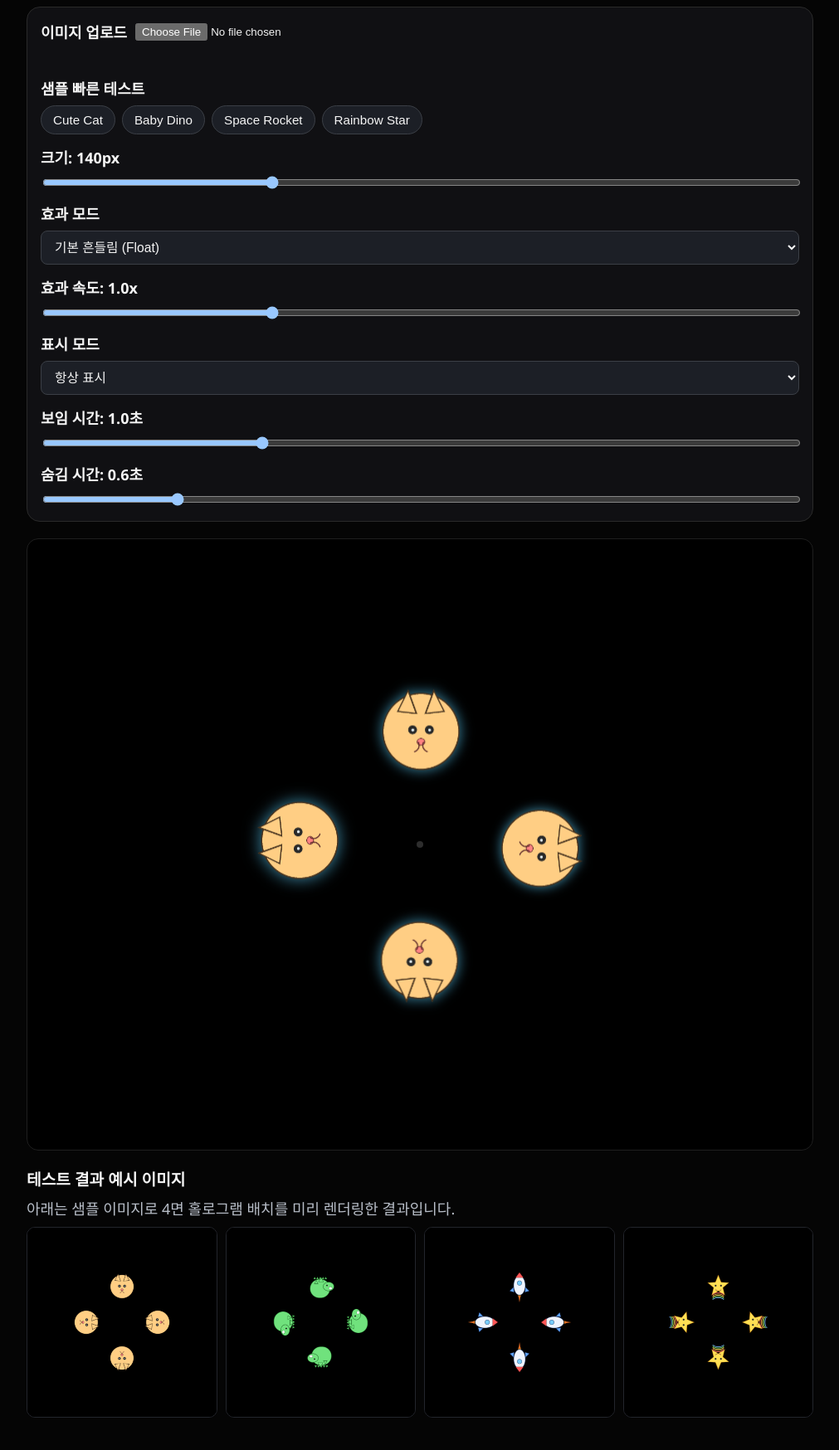
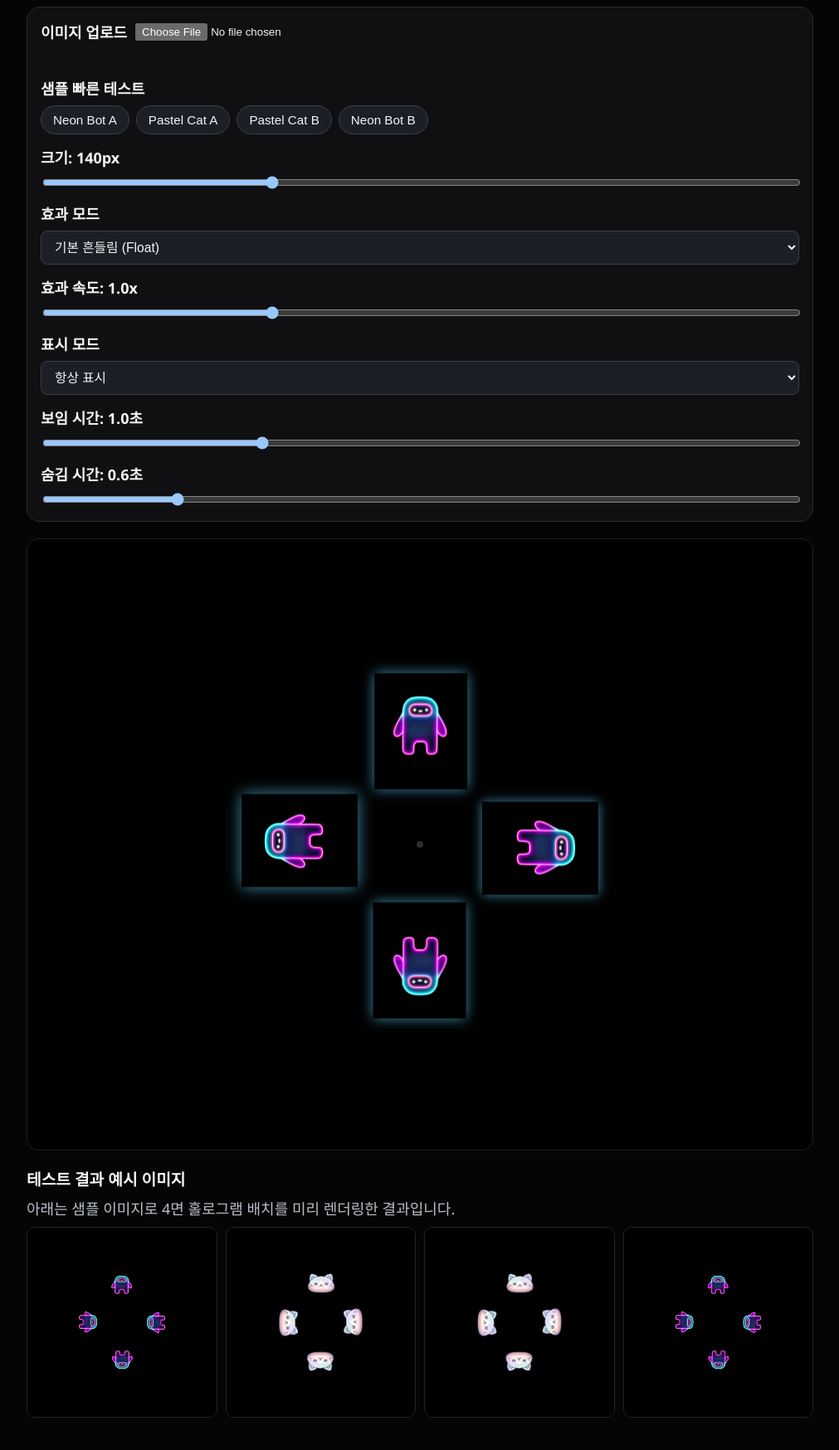
Before and after one commit to keymaker7/hologram, a plain HTML site: page index.html in a window 1280 px wide. Shown: the part 160-1908 px from the top of the page at 83% size, without its empty margins (134-1145 px from the left). Drawn offline with Linux system fonts and the light colour scheme.

Commit message:
Replace default demo assets with the newly attached neon and pastel mascot images. Update sample buttons, default selection, and generated preview outputs so deployment matches the new image set.
Made-with: Cursor

```diff
--- a/index.html
+++ b/index.html
@@ -29,10 +29,10 @@
         <div class="sample-control">
           <span>샘플 빠른 테스트</span>
           <div class="sample-buttons">
-            <button class="sample-btn" data-src="./samples/cute-cat.png" type="button">Cute Cat</button>
-            <button class="sample-btn" data-src="./samples/baby-dino.png" type="button">Baby Dino</button>
-            <button class="sample-btn" data-src="./samples/space-rocket.png" type="button">Space Rocket</button>
-            <button class="sample-btn" data-src="./samples/rainbow-star.png" type="button">Rainbow Star</button>
+            <button class="sample-btn" data-src="./samples/neon-bot-a.png" type="button">Neon Bot A</button>
+            <button class="sample-btn" data-src="./samples/pastel-cat-a.png" type="button">Pastel Cat A</button>
+            <button class="sample-btn" data-src="./samples/pastel-cat-b.png" type="button">Pastel Cat B</button>
+            <button class="sample-btn" data-src="./samples/neon-bot-b.png" type="button">Neon Bot B</button>
           </div>
         </div>
 
@@ -94,10 +94,10 @@
         <h2>테스트 결과 예시 이미지</h2>
         <p class="preview-desc">아래는 샘플 이미지로 4면 홀로그램 배치를 미리 렌더링한 결과입니다.</p>
         <div class="preview-grid">
-          <img src="./preview/hologram-cute-cat.png" alt="귀여운 고양이 홀로그램 예시" />
-          <img src="./preview/hologram-baby-dino.png" alt="아기 공룡 홀로그램 예시" />
-          <img src="./preview/hologram-space-rocket.png" alt="우주 로켓 홀로그램 예시" />
-          <img src="./preview/hologram-rainbow-star.png" alt="무지개 별 홀로그램 예시" />
+          <img src="./preview/hologram-neon-bot-a.png" alt="Neon Bot A 홀로그램 예시" />
+          <img src="./preview/hologram-pastel-cat-a.png" alt="Pastel Cat A 홀로그램 예시" />
+          <img src="./preview/hologram-pastel-cat-b.png" alt="Pastel Cat B 홀로그램 예시" />
+          <img src="./preview/hologram-neon-bot-b.png" alt="Neon Bot B 홀로그램 예시" />
         </div>
       </section>
     </main>
--- a/script.js
+++ b/script.js
@@ -202,5 +202,5 @@ applySize(sizeRange.value);
 speedValue.textContent = effectSpeed.toFixed(1);
 onValue.textContent = onDuration.toFixed(1);
 offValue.textContent = offDuration.toFixed(1);
-applyImage("./samples/cute-cat.png");
+applyImage("./samples/neon-bot-a.png");
 requestAnimationFrame(animate);
```
Also changed, not shown: preview/hologram-neon-bot-a.png (added), preview/hologram-neon-bot-b.png (added), preview/hologram-pastel-cat-a.png (added), preview/hologram-pastel-cat-b.png (added), samples/neon-bot-a.png (added), samples/neon-bot-b.png (added), samples/pastel-cat-a.png (added), samples/pastel-cat-b.png (added).
